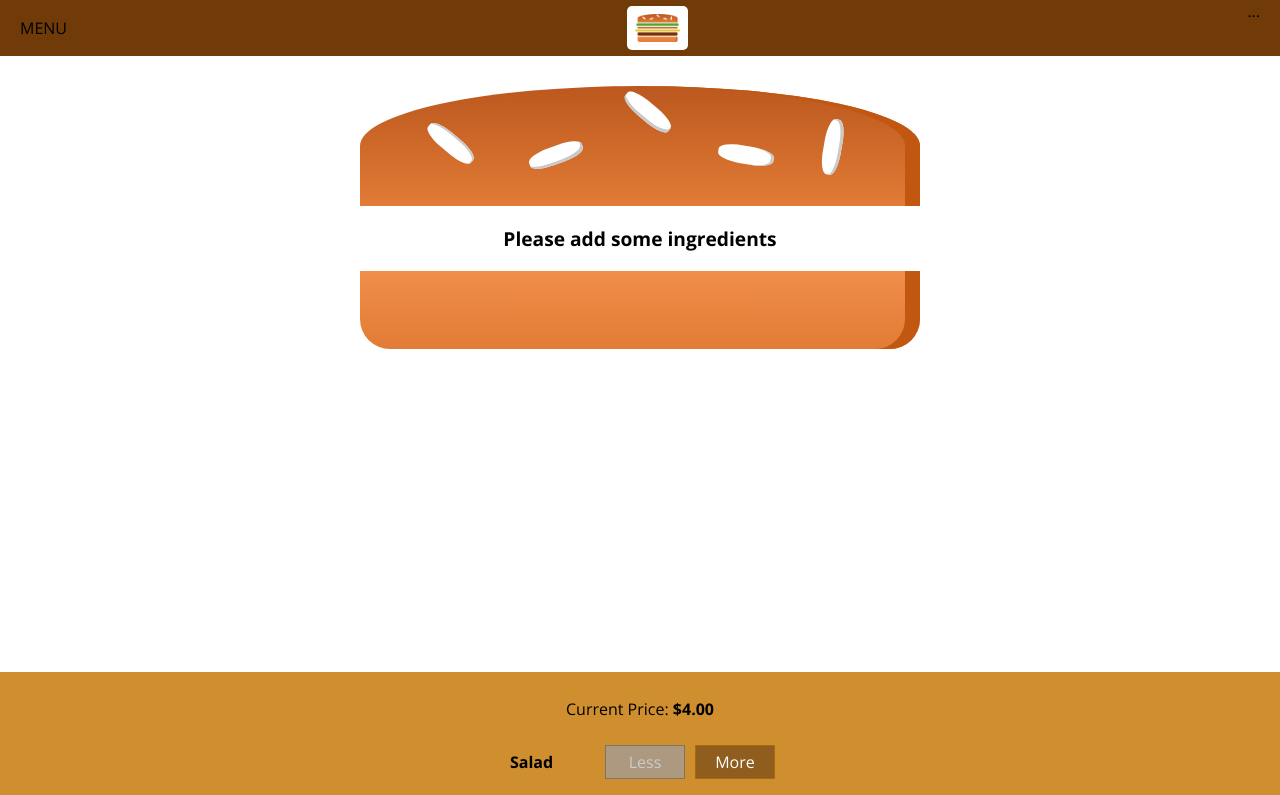
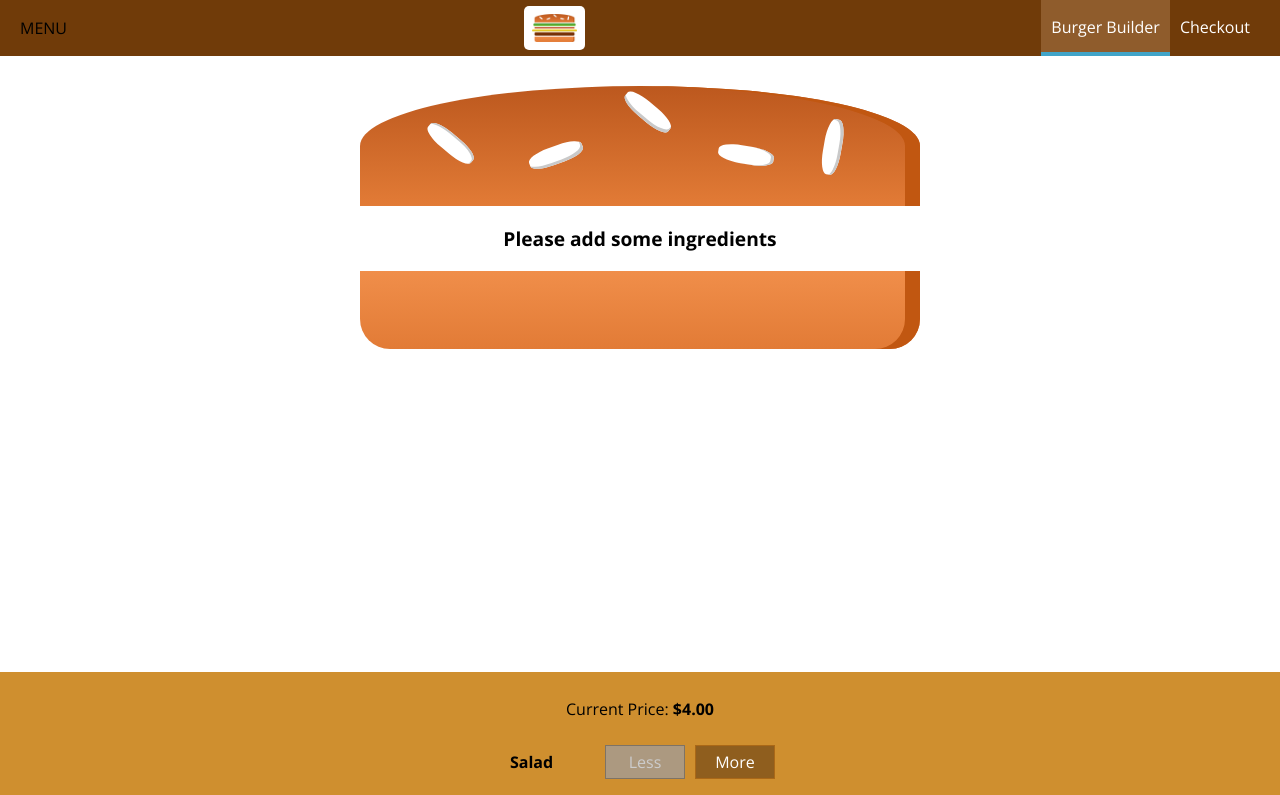
Before and after one commit to tichif/react_complete_course, a React app: page / in a window 1280 px wide. Shown: the top 795 px of the page. Built offline with nearby package versions, Linux system fonts and the light colour scheme.

Commit message:
Create the NavigationItems and NavigationItem component

```diff
--- /dev/null
+++ b/src/components/Navigation/NavigationItems/NavigationItem/NavigationItem.css
@@ -0,0 +1,25 @@
+.NavigationItem {
+  margin: 0;
+  box-sizing: border-box;
+  display: flex;
+  height: 100%;
+  align-items: center;
+}
+
+.NavigationItem a {
+  color: #fff;
+  text-decoration: none;
+  padding: 16px 10px;
+  height: 100%;
+  border-bottom: 4px solid transparent;
+  box-sizing: border-box;
+  display: block;
+}
+
+.NavigationItem a:hover,
+.NavigationItem a:active,
+.NavigationItem a.active {
+  background-color: #8f5c2c;
+  border-bottom: 4px solid #40a4c8;
+  color: #fff;
+}
--- /dev/null
+++ b/src/components/Navigation/NavigationItems/NavigationItem/NavigationItem.js
@@ -0,0 +1,16 @@
+import React from 'react';
+
+import classes from './NavigationItem.css';
+
+const NavigationItem = ({ children, link, active }) => {
+  return (
+    <li className={classes.NavigationItem}>
+      {' '}
+      <a className={active ? classes.active : null} href={link}>
+        {children}
+      </a>
+    </li>
+  );
+};
+
+export default NavigationItem;
--- /dev/null
+++ b/src/components/Navigation/NavigationItems/NavigationItems.css
@@ -0,0 +1,8 @@
+.NavigationItems {
+  margin: 0;
+  padding: 0;
+  list-style: none;
+  display: flex;
+  align-items: center;
+  height: 100%;
+}
--- /dev/null
+++ b/src/components/Navigation/NavigationItems/NavigationItems.js
@@ -0,0 +1,17 @@
+import React from 'react';
+
+import classes from './NavigationItems.css';
+import NavigationItem from './NavigationItem/NavigationItem';
+
+const NavigationItems = () => {
+  return (
+    <ul className={classes.NavigationItems}>
+      <NavigationItem link='/' active>
+        Burger Builder
+      </NavigationItem>
+      <NavigationItem link='/'>Checkout</NavigationItem>
+    </ul>
+  );
+};
+
+export default NavigationItems;
--- a/src/components/Navigation/Toolbar/Toolbar.js
+++ b/src/components/Navigation/Toolbar/Toolbar.js
@@ -2,13 +2,16 @@
 
 import classes from './Toolbar.css';
 import Logo from '../../Logo/Logo';
+import NavigationItems from '../NavigationItems/NavigationItems';
 
 const Toolbar = () => {
   return (
     <header className={classes.Toolbar}>
       <div>MENU</div>
       <Logo />
-      <nav>...</nav>
+      <nav>
+        <NavigationItems />
+      </nav>
     </header>
   );
 };
```
